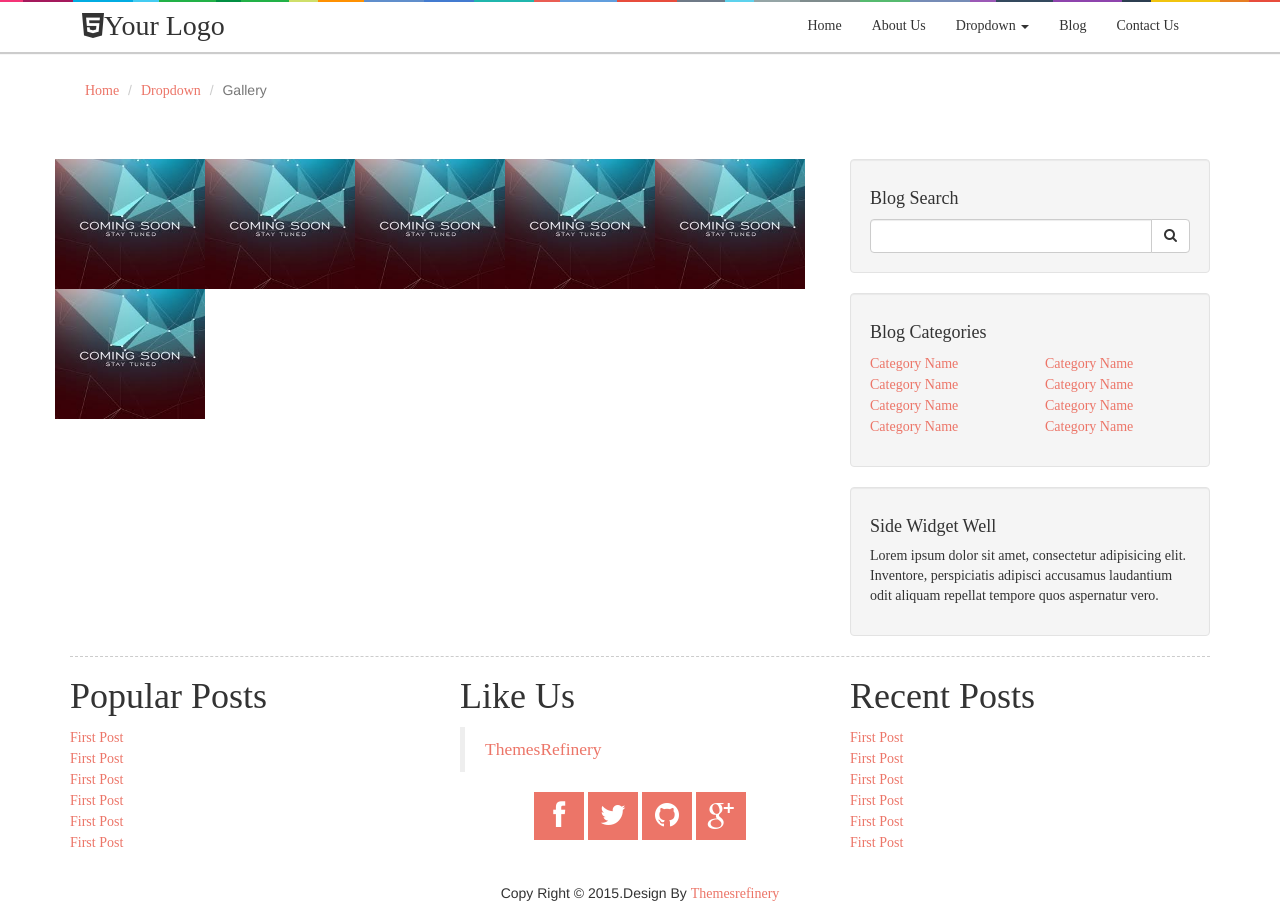
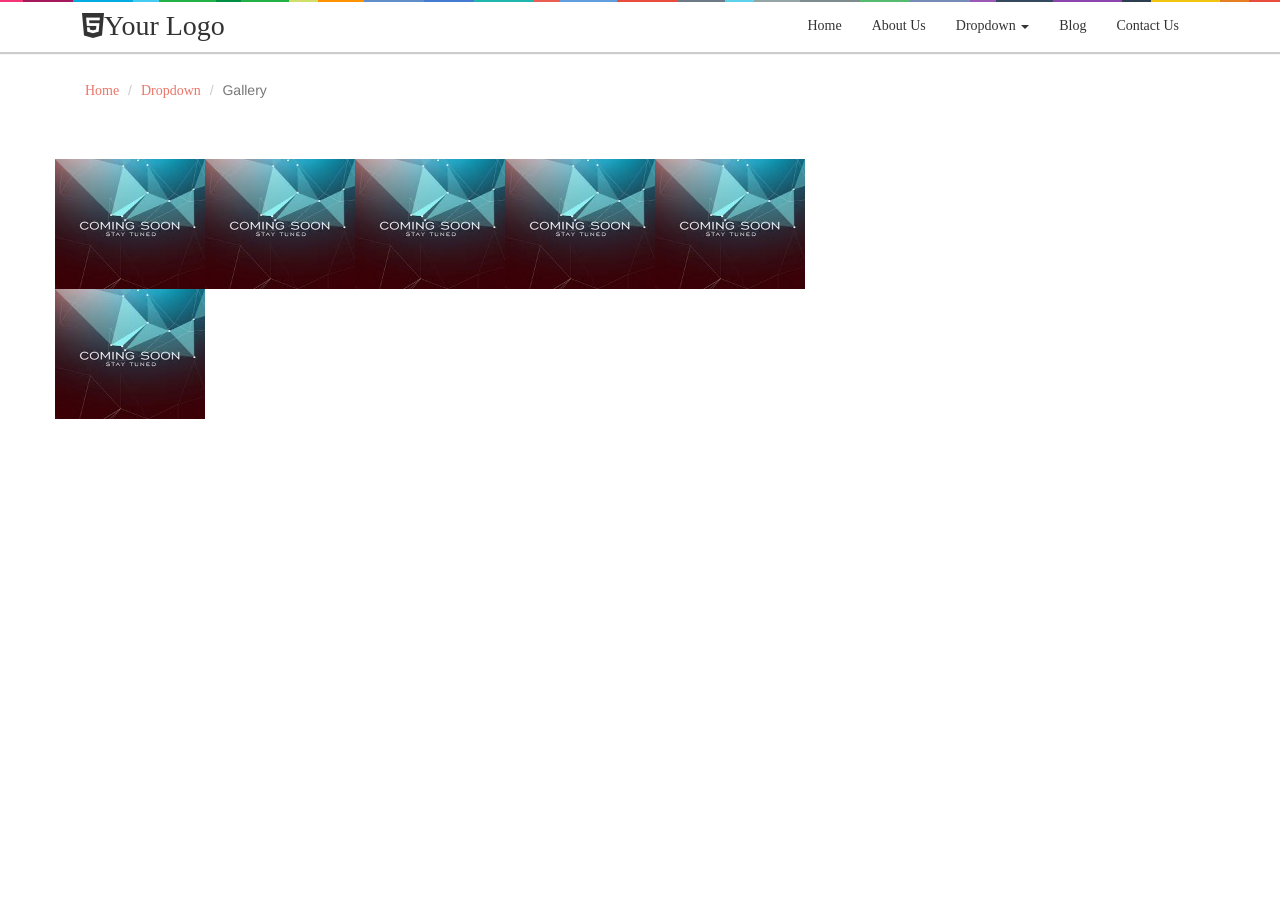
Before and after one commit to conqueror123/conqueror123.github.io, a plain HTML site: page gallery.html in a window 1280 px wide. After the commit the page ends 800 px from the top, so only its background shows below. Drawn offline with Linux system fonts and the light colour scheme; a web font is replaced by a local one.

Commit message:
Update gallery.html

```diff
--- a/gallery.html
+++ b/gallery.html
@@ -110,106 +110,15 @@
     </div>
 
     <!--Sidebar Start-->
-    <div class="col-md-4 top3">
-
-                <!-- Blog Search Well -->
-                <div class="well">
-                    <h4>Blog Search</h4>
-                    <div class="input-group">
-                        <input type="text" class="form-control">
-                        <span class="input-group-btn">
-                            <button class="btn btn-default" type="button">
-                                <i class="fa fa-search"></i>
-                        </button>
-                        </span>
-                    </div>
-                    <!-- /.input-group -->
-                </div>
-
-                <!-- Blog Categories Well -->
-                <div class="well">
-                    <h4>Blog Categories</h4>
-                    <div class="row">
-                        <div class="col-lg-6">
-                            <ul class="list-unstyled">
-                                <li><a href="#">Category Name</a>
-                                </li>
-                                <li><a href="#">Category Name</a>
-                                </li>
-                                <li><a href="#">Category Name</a>
-                                </li>
-                                <li><a href="#">Category Name</a>
-                                </li>
-                            </ul>
-                        </div>
-                        <div class="col-lg-6">
-                            <ul class="list-unstyled">
-                                <li><a href="#">Category Name</a>
-                                </li>
-                                <li><a href="#">Category Name</a>
-                                </li>
-                                <li><a href="#">Category Name</a>
-                                </li>
-                                <li><a href="#">Category Name</a>
-                                </li>
-                            </ul>
-                        </div>
-                    </div>
-                    <!-- /.row -->
-                </div>
 
                 <!-- Side Widget Well -->
-                <div class="well">
-                    <h4>Side Widget Well</h4>
-                    <p>Lorem ipsum dolor sit amet, consectetur adipisicing elit. Inventore, perspiciatis adipisci accusamus laudantium odit aliquam repellat tempore quos aspernatur vero.</p>
-                </div>
 
-            </div>
      <!--Sidebar End-->
 
   </div>
 
 
 <!--Footer Start-->
-<footer>
-	<div class="row">
-                <div class="col-lg-4">
-                	<h1>Popular Posts</h1>
-                    <ul class="list-unstyled">
-                    	<li><a href="#">First Post</a></li>
-                        <li><a href="#">First Post</a></li>
-                        <li><a href="#">First Post</a></li>
-                        <li><a href="#">First Post</a></li>
-                        <li><a href="#">First Post</a></li>
-                        <li><a href="#">First Post</a></li>
-                    </ul>
-                </div>
-                <div class="col-lg-4">
-                <h1>Like Us</h1>
-                	<div class="fb-page" data-href="https://www.facebook.com/themesrefinery" data-hide-cover="false" data-show-facepile="true" data-show-posts="false"><div class="fb-xfbml-parse-ignore"><blockquote cite="https://www.facebook.com/themesrefinery"><a href="https://www.facebook.com/themesrefinery">ThemesRefinery</a></blockquote></div></div>
-                    <div class="text-center">
-                         <a href="https://www.facebook.com/themesrefinery"><i class="fa fa-facebook square"></i></a>
-                        <a href="https://twitter.com/themesrefinery"><i class="fa fa-twitter square"></i></a>
-                        <a href="#"><i class="fa fa-github square"></i></a>
-                        <a href="https://plus.google.com/b/101108467301668768757/+Themesrefinery57/posts"><i class="fa fa-google-plus square"></i></a>
-                    </div>
-                </div>
-                <div class="col-lg-4">
-                	<h1>Recent Posts</h1>
-                	<ul class="list-unstyled">
-                    	<li><a href="#">First Post</a></li>
-                        <li><a href="#">First Post</a></li>
-                        <li><a href="#">First Post</a></li>
-                        <li><a href="#">First Post</a></li>
-                        <li><a href="#">First Post</a></li>
-                        <li><a href="#">First Post</a></li>
-                    </ul>
-                </div>
-    </div>
-    <div class="col-lg-12 top2 bottom2">
-    	<div class="text-center">Copy Right &copy; 2015.Design By <a href="http://www.themesrefinery.net/"><i class="fa  fa-file-code">Themesrefinery</i></a></div>
-    </div>
-</footer>
 <!--Footer End-->
 </div>
 <!--Main Body End-->
```
